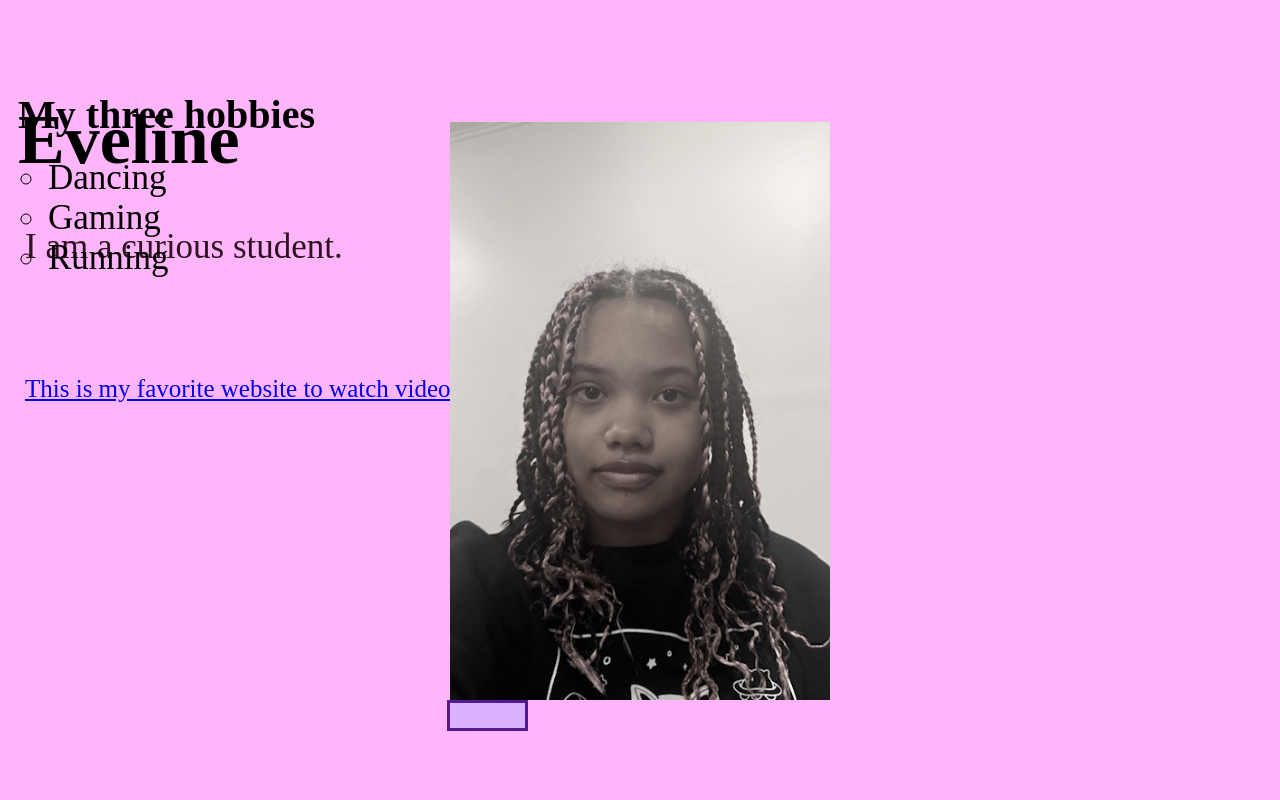
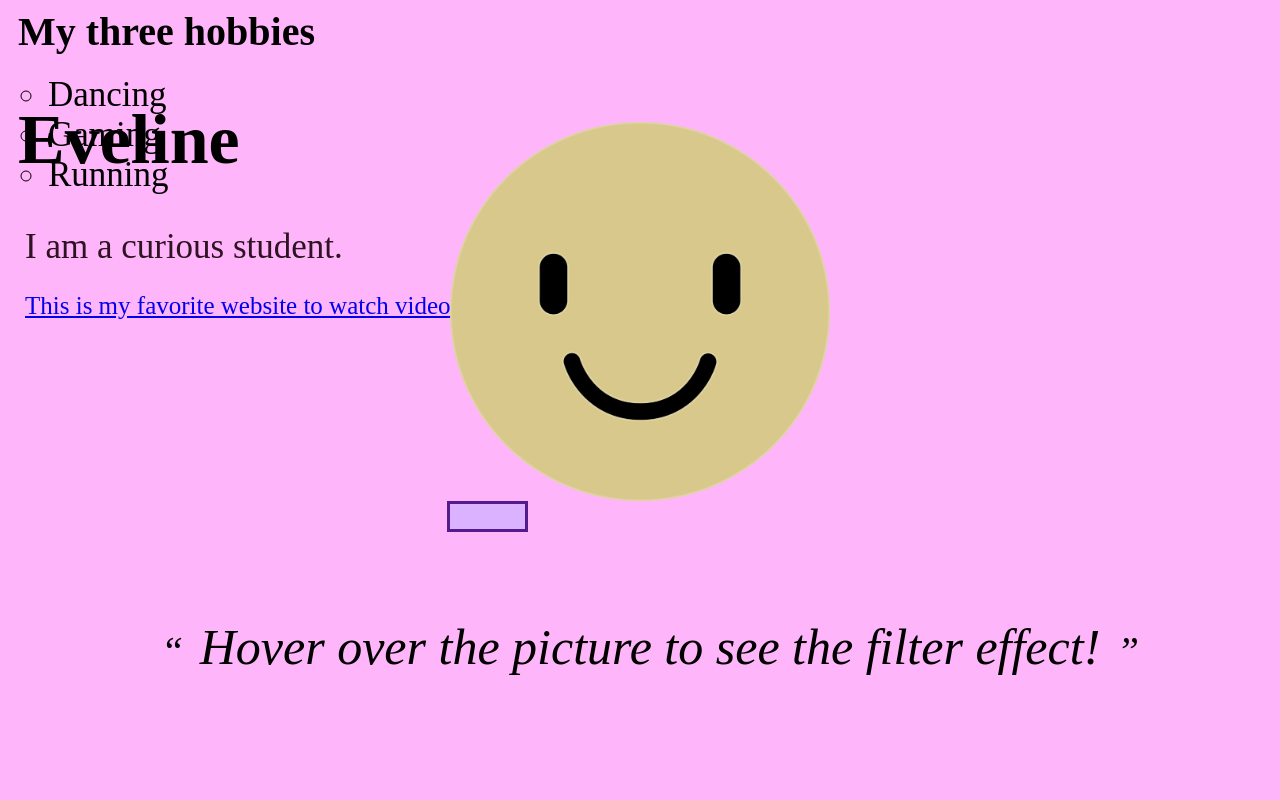
Before and after one commit to madeve/website_dev_course_autumn_2026, a plain HTML site: page WS_03/index.html in a window 1280 px wide. Shown: the top 800 px of the page. Drawn offline with Linux system fonts and the light colour scheme.

Commit message:
ws 1and 2 and 3 and 4 update smiley face

```diff
--- a/WS_03/index.html
+++ b/WS_03/index.html
@@ -27,7 +27,7 @@
         <!--Inline CSS-->
         <h1 align="left">Eveline</h1>
         <p align="left" style="font-size: 35px;">I am a curious student.</p>
-        <img src="59f4c515-faeb-4bda-a097-fb6f1def4f8a.jpg" alt="A picture of myself" class="filter-image">
+        <img src="smiling-emoji-1581514868roK.png" alt="A picture of myself" class="filter-image">
         <div class="animation-box"></div>
 
 <br><br>
@@ -36,12 +36,13 @@
       </blockquote>
 
         <!--For the CSS animation-->
-        <br><br>
+
 <br><br><br><br>
-<br><br>
-<br><br>
-
-<br><br>
+<br><br><br><br>
+<br><br><br><br>
+<br><br><br><br>
+<br><br><br><br>
+<br><br><br><br>
 
   <h2 align="left">My three hobbies</h2>
     <ol style="list-style-type:circle; text-align: left;">
--- a/WS_03/style.css
+++ b/WS_03/style.css
@@ -14,7 +14,7 @@ h1 {
 }
 h2 {
     font-size: 40px;
-    margin-top: -1050px;
+    margin-top: -1150px;
     margin-bottom: 20px;
     padding-left: 10px;
 }
```
Also changed, not shown: WS_01/index.html (+1 -1 lines), WS_02/index.html (+1 -1 lines), WS_04/index.html (+13 -1 lines), WS_01/59f4c515-faeb-4bda-a097-fb6f1def4f8a.jpg (deleted), WS_01/smiling-emoji-1581514868roK.png (added), WS_02/59f4c515-faeb-4bda-a097-fb6f1def4f8a.jpg (deleted), WS_02/smiling-emoji-1581514868roK.png (added), WS_03/59f4c515-faeb-4bda-a097-fb6f1def4f8a.jpg (deleted), WS_03/smiling-emoji-1581514868roK.png (added), WS_04/59f4c515-faeb-4bda-a097-fb6f1def4f8a.jpg (deleted), WS_04/smiling-emoji-1581514868roK.png (added).
